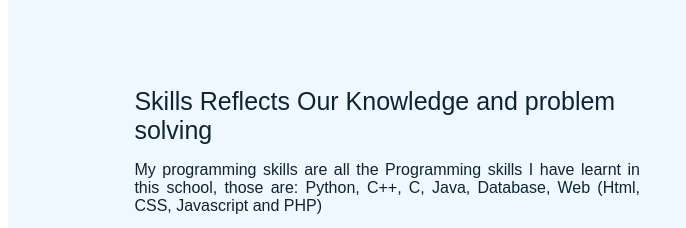
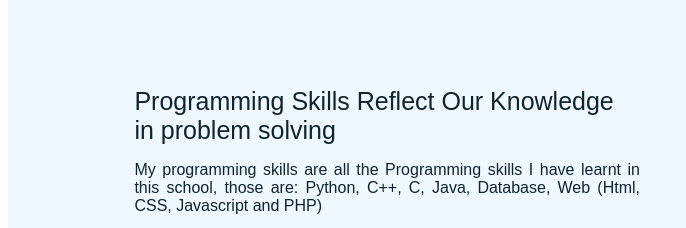
Before and after one commit to amannnnnyyyy/me, a plain HTML site: page index.html in a window 1280 px wide. Shown: the part 1719-1947 px from the top of the page, 0-686 px from the left. Drawn offline with Linux system fonts and the light colour scheme.

Commit message:
Update index.html

```diff
--- a/index.html
+++ b/index.html
@@ -104,7 +104,7 @@
    <div class="title"><span>My Skills</span></div>
    <div class="skills-details">
      <div class="text">
-       <div class="topic">Skills Reflects Our Knowledge and problem solving</div>
+       <div class="topic">Programming Skills Reflect Our Knowledge in problem solving</div>
        <p>My programming skills are all the Programming skills I have  learnt in this school, those are:
        Python, C++, C, Java, Database, Web (Html, CSS, Javascript and PHP)  </p>
        <div class="experience">
```
